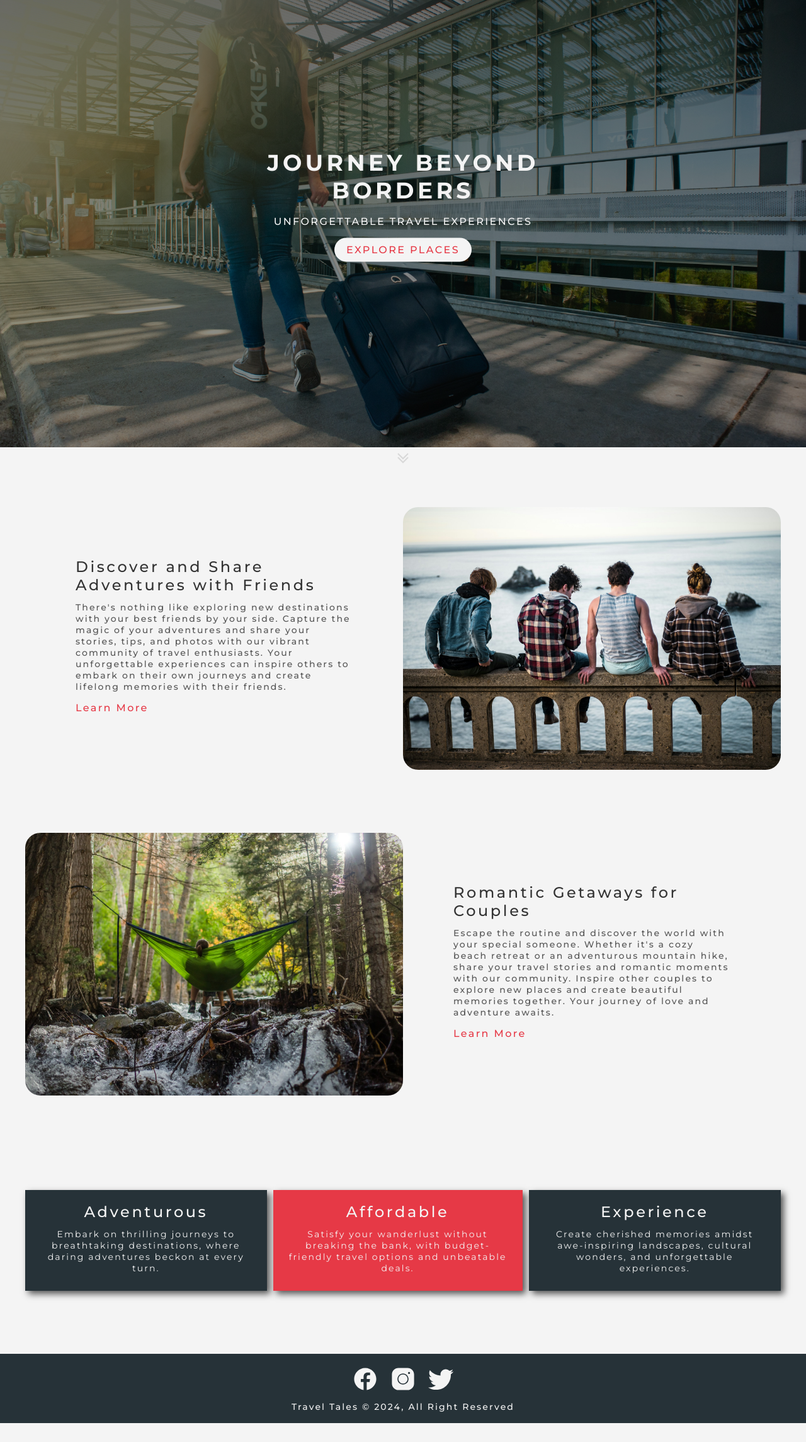
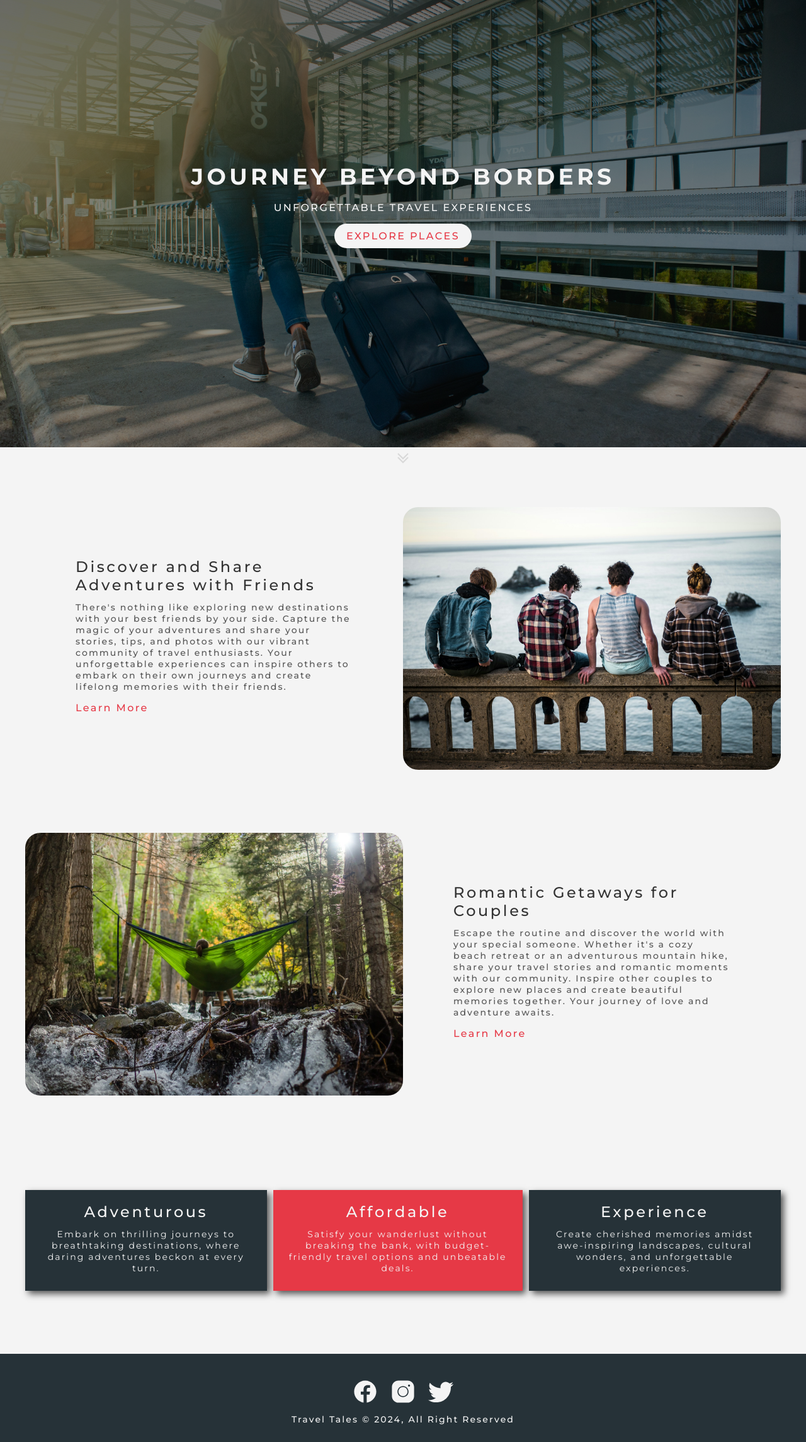
Before and after one commit to ehtishamalik/travel-app, a Flask app: page / in a window 1280 px wide. Shown: the part 50-2339 px from the top of the page at 63% size. Before the commit the page ends 2309 px from the top, so only its background shows below. Run offline with Flask 3, Linux system fonts and the light colour scheme; some libraries are stand-ins or nearby versions.

Commit message:
Added header styles

```diff
--- a/static/css/base.css
+++ b/static/css/base.css
@@ -90,6 +90,7 @@ section {
   padding: 5rem 0;
 }
 
+header.has-nav,
 section.has-nav {
   margin-top: var(--navbar-height);
 }
@@ -148,7 +149,7 @@ section.has-nav {
   margin: 0 auto;
 }
 
-section h1::after {
+header h1::after {
   content: "";
   display: block;
   width: 100%;
@@ -156,8 +157,16 @@ section h1::after {
   background-color: var(--color-red);
 }
 
+header.pad {
+  padding: 5rem 0 0 0;
+}
+
 @media (max-width: 768px) {
   html {
     font-size: 50%;
   }
+
+  .container {
+    padding: 0 2rem;
+  }
 }
--- a/static/css/components.css
+++ b/static/css/components.css
@@ -233,7 +233,7 @@
 .footer {
   background-color: var(--color-bg);
   text-align: center;
-  padding: 2rem 0 1rem;
+  padding: 4rem 0 2rem;
   color: var(--color-white);
 }
 
@@ -340,6 +340,11 @@
   .button.is-style-secondary {
     padding: 1em 1.2em;
   }
+
+  /* FOOTER */
+  .footer {
+    padding: 2rem 0 1rem;
+  }
 }
 
 @media (max-width: 576px) {
--- a/static/css/contact.css
+++ b/static/css/contact.css
@@ -8,10 +8,6 @@
 .contact-form-wrapper .form-wrapper {
   flex-basis: 45%;
   margin: 0;
-}
-
-.contact-form-wrapper .form-wrapper .form {
-  padding: 0;
 }
 
 .contact-form .company-image img {
--- a/static/css/form.css
+++ b/static/css/form.css
@@ -5,7 +5,6 @@
 .form-wrapper {
   border-radius: 2rem;
   max-width: 50rem;
-  padding: 2rem;
   margin: 0 auto;
   background-color: var(--color-light-gray);
 }
@@ -14,7 +13,7 @@
   display: flex;
   flex-direction: column;
   justify-content: space-between;
-  padding: 2rem;
+  padding: 3rem;
   border-radius: 2rem;
 }
 
--- a/static/css/home.css
+++ b/static/css/home.css
@@ -8,14 +8,14 @@
   background-position: top;
   background-repeat: no-repeat;
   transition: none;
+  text-align: center;
+  display: flex;
+  justify-content: center;
+  align-items: center;
 }
 
-.header-content {
-  text-align: center;
-  position: absolute;
-  top: 50%;
-  left: 50%;
-  transform: translate(-50%, -50%);
+.header h1::after {
+  display: none;
 }
 
 .features {
```
